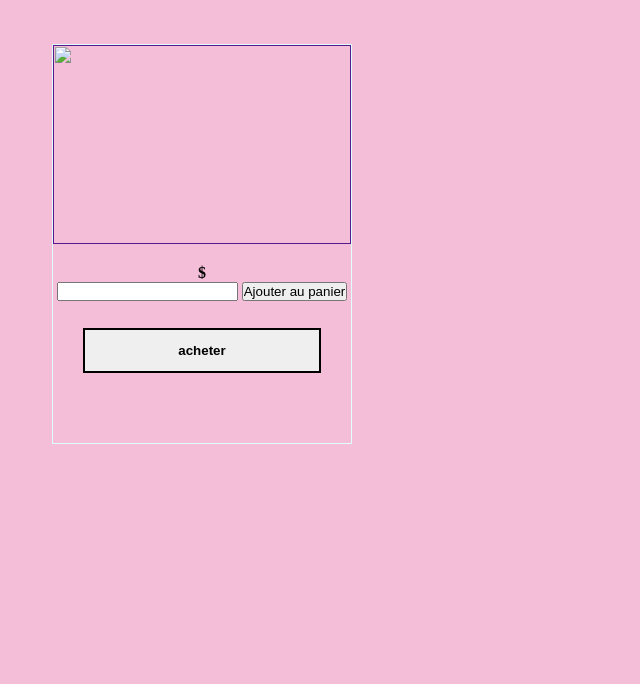
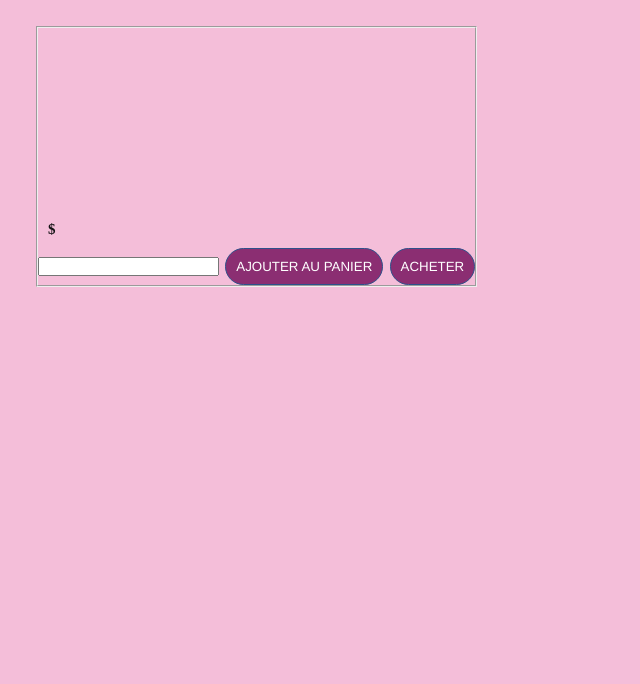
Before and after one commit to AnitaRivera09/project_rivera_anamaria, a PHP site: page /Formulaires/produit.php in a window 1280 px wide. Shown: the part 116-800 px from the top of the page, without its empty margins (0-640 px from the left). Run offline with PHP 8.4, Linux system fonts and the light colour scheme; data that the repository does not hold is empty.

Commit message:
addition pages modification user et produits

```diff
--- a/CSS/header.css
+++ b/CSS/header.css
@@ -32,6 +32,32 @@
   font-size: 25px;
   color: #d16dc9;
   margin: 15px;
+}
+.name {
+  font-family: "Ink Free";
+  font-size: 25px;
+  font-style: italic;
+  color: #151315;
+  margin: 5px;
+}
+.price {
+  font-family: "Ink Free";
+  font-size: 15px;
+  font-style: bold;
+  color: #151315;
+  margin: 10px;
+}
+.description {
+  font-family: "Ink Free";
+  font-size: 20px;
+  font-style: bold;
+  color: #151315;
+  margin: 10px;
+}
+
+.image_produit {
+  width: "400";
+  height: "400";
 }
 
 .beauty {
@@ -99,7 +125,7 @@
   border-radius: 10px;
   box-shadow: 3px 3px 15px 0px #d1976d;
   width: 1470;
-  height: auto;
+  height: 1000px;
   overflow: hidden;
 }
 
@@ -183,3 +209,8 @@
 nav a:hover {
   color: #ff6f61;
 }
+
+.boton-modification {
+  max-width: 30px;
+  margin-left: 10px;
+}
--- a/CSS/style.css
+++ b/CSS/style.css
@@ -94,6 +94,10 @@
   font-weight: bold;
   position: relative;
 }
+.image_produit {
+  width: "200";
+  height: "200";
+}
 
 main .card button:before {
   content: "";
--- a/Formulaires/fonctions.php
+++ b/Formulaires/fonctions.php
@@ -130,26 +130,26 @@
 
 }
 
-function getProduitById($idproduit)
+function getProduitById($id)
 {
 
     $conn = connexionDB();
 
     $sql = 'SELECT * from product where id = ?';
     $stmt = $conn->prepare($sql);
-    $stmt->bind_param('i', $idproduit);
+    $stmt->bind_param('i', $id);
     $stmt->execute();
     $resultat = $stmt->get_result();
     $produit = $resultat->fetch_assoc();
     return $produit;
 }
 
-function effacerProduit($idproduit)
+function effacerProduit($id)
 {
     $conn = connexionDB();
     $sql = 'DELETE FROM product WHERE id=?';
     $stm = $conn->prepare($sql);
-    $stm->bind_param('i', $idproduit);
+    $stm->bind_param('i', $id);
     $resultado = $stm->execute();
     $stm->close();
     $conn->close();
--- a/Formulaires/header.php
+++ b/Formulaires/header.php
@@ -74,13 +74,13 @@
         <input type="radio" name="r" id="r2" />
         <input type="radio" name="r" id="r3" />
         <div class="slide s1">
-          <img src="https://media.vogue.mx/photos/6346ff68eb77bd5463fdf2aa/1:1/w_2000,h_2000,c_limit/belleza-aesthetic-tendencias-primavera-verano-2023.jpg" alt="" />
+          <img src="https://media.vogue.mx/photos/6346ff68eb77bd5463fdf2aa/1:1/w_2000,h_2000,c_limit/belleza-aesthetic-tendencias-primavera-verano-2023.jpg" width="170" height="147" alt="" />
         </div>
         <div class="slide">
-          <img src="https://www.seetok.mx/__export/1693846429748/sites/seetok/img/2023/09/04/ht.jpg_610058475.jpg" alt="" />
+          <img src="https://www.seetok.mx/__export/1693846429748/sites/seetok/img/2023/09/04/ht.jpg_610058475.jpg" width="170" height="147" alt="" />
         </div>
         <div class="slide">
-          <img src="https://img.freepik.com/fotos-premium/haz-tus-ojos-lienzo-arte-maquillajes-ojos-radiantes-vividos-brillantes_936862-121.jpg?w=2000" alt="" />
+          <img src="https://img.freepik.com/fotos-premium/haz-tus-ojos-lienzo-arte-maquillajes-ojos-radiantes-vividos-brillantes_936862-121.jpg?w=2000" width="170" height="147" alt="" />
         </div>
       </div>
       <div class="navigation">
--- a/Formulaires/home.php
+++ b/Formulaires/home.php
@@ -25,13 +25,12 @@
         <p class="name">
           <?php echo $produit['name']; ?>
         </p>
-
-        <p class="price"><b>$
+        <p class="price">$
             <?php echo $produit['price']; ?>
           </b></p>
 
       </div>
-      <button class="add">Ajouter au panier</button>
+      <button class="boton">Ajouter au panier</button>
     </div>
   <?php } ?>
 </main>
--- a/Formulaires/produit.php
+++ b/Formulaires/produit.php
@@ -47,31 +47,47 @@
     </div>
 
 <main>
-
-    <section>
-        <div class="card">
-            <div class="image">
+    <table>
+     <tr>
+      <td>
+        <section>
+            <div class="image_produit">
                 <a href=<?php echo $produit['id']; ?>>
                     <?php $imag = getimage($produit['id']) ?>
                     <img src=<?php echo $imag; ?>></a>
             </div>
-
-
+    </section>
+    </td>
+    <td>
+   <div class="col-md-6">
+    <section>
+      <fieldset>
             <p class="name">
                 <?php echo $produit['name']; ?>
+               </br>
+               </br>
+               </br>
             </p>
-            <?php echo $produit['description']; ?>
-            <form method="post" action="../Formulaires/ajouterPanier.php">
-
-                <p class="price"><b>$
-                        <?php echo $produit['price']; ?>
+            <p class="description">
+              <?php echo $produit['description']; ?>
+              <form method="post" action="../Formulaires/ajouterPanier.php">
+              </br>
+               </br>
+               </br>
+            </p>
+               <p class="price"><b>$
+                    <?php echo $produit['price']; ?>
                     </b></p>
                 <input type="number" name="quantite" min="0" max=<?php echo $produit['quantity']; ?>>
 
-                <input type="submit" value="Ajouter au panier" class="btn btn-warning" name="envoyer">
+                <input type="submit" value="Ajouter au panier" class="boton" name="envoyer">
                 <input type="hidden" name="id" value="<?php echo $produit['id']; ?>">
-                <a href="acheter.php"><button class="add">acheter</button></a>
+                <a href="acheter.php"><button class="boton">acheter</button></a>
+       </fieldset>
     </section>
+</td>
+</tr>
+</table>
     </form>
 </main>
 </body>
```
Also changed, not shown: Formulaires/connexion.php (+17 -6 lines), Formulaires/efacerProduit.php (added, +11 -0 lines), Formulaires/effacerUser.php (added, +11 -0 lines), Formulaires/gestionProduits.php (added, +75 -0 lines), Formulaires/gestionUsers.php (added, +53 -0 lines).
